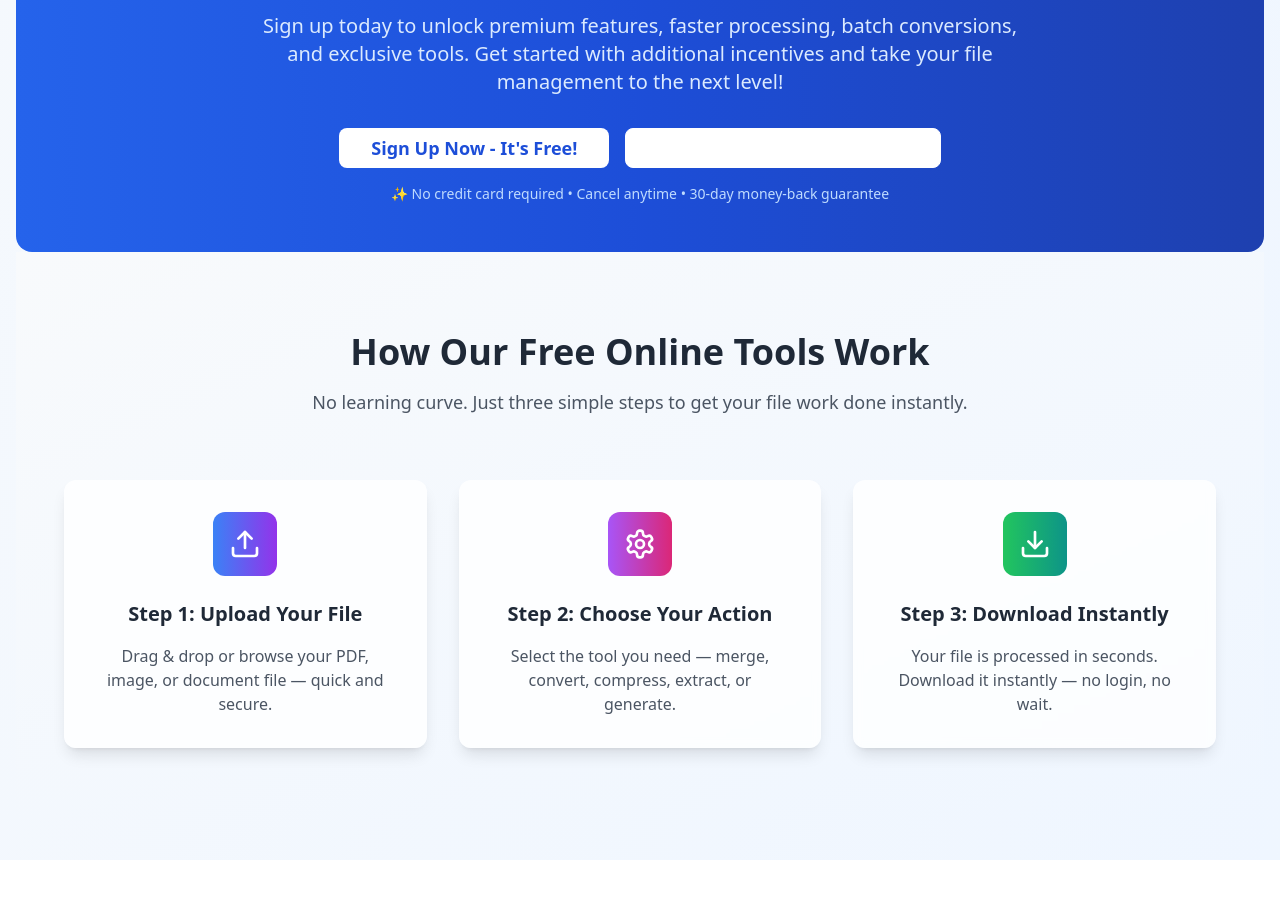
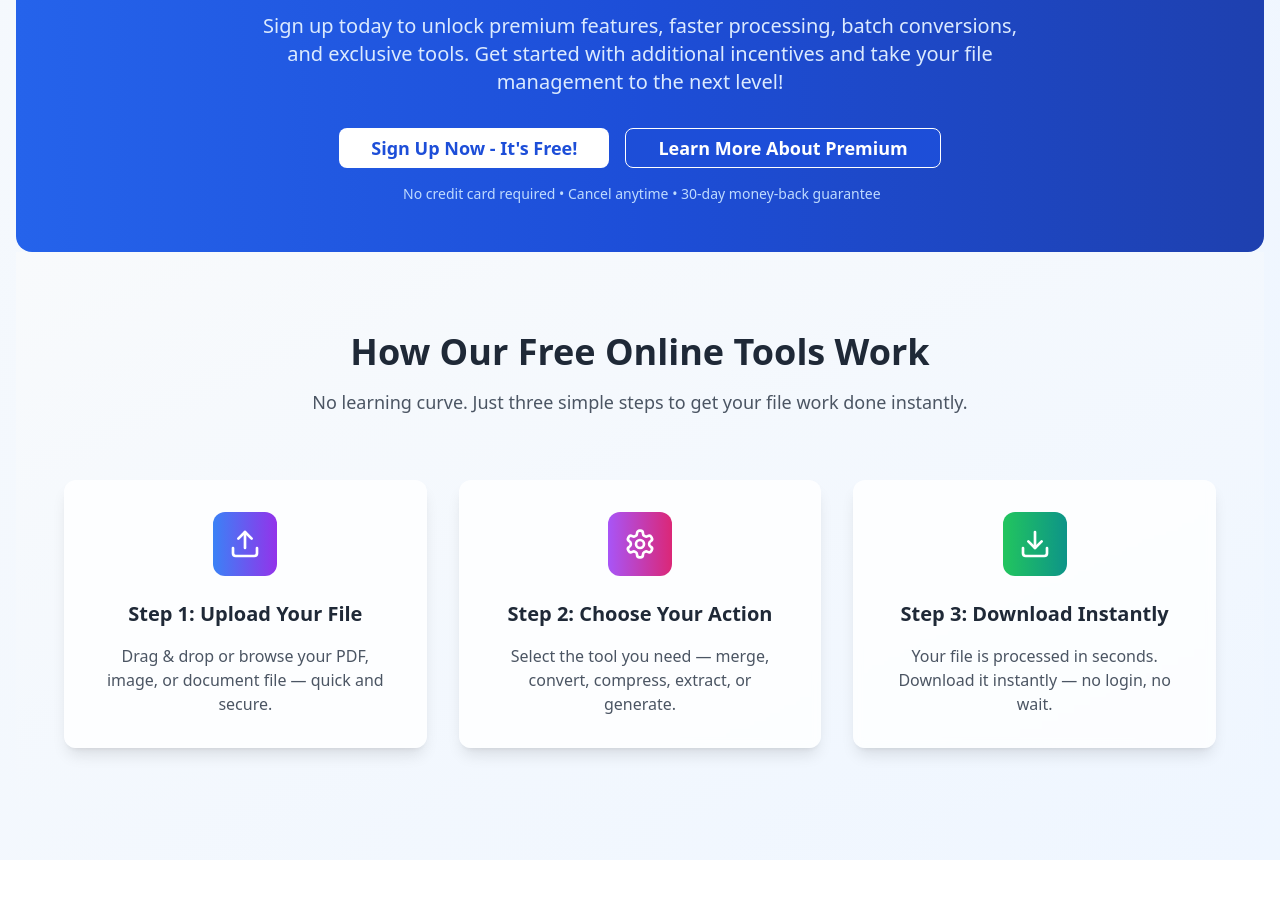
Before and after one commit to coderzafii/digital-document-suite-21, a React (Vite) app: page / in a window 1280 px wide. Shown: the part 2165-3063 px from the top of the page. Built offline with nearby package versions, Linux system fonts and the light colour scheme.

Commit message:
Visual edit in Lovable
Edited UI in Lovable

```diff
--- a/src/pages/Index.tsx
+++ b/src/pages/Index.tsx
@@ -7,7 +7,6 @@ import ConversionTool from "@/components/ConversionTool";
 import Header from "@/components/Header";
 import HowItWorksSection from "@/components/HowItWorksSection";
 import Footer from "@/components/Footer";
-
 const Index = () => {
   const [selectedTool, setSelectedTool] = useState<string | null>(null);
   const tools = [{
@@ -171,7 +170,6 @@ const Index = () => {
     toFormat: "TXT",
     gradient: "from-slate-500 to-gray-600"
   }];
-
   if (selectedTool) {
     const tool = tools.find(t => t.id === selectedTool);
     return <>
@@ -180,7 +178,6 @@ const Index = () => {
         <Footer />
       </>;
   }
-
   return <>
       <Header />
       <div className="min-h-screen bg-gradient-to-br from-slate-50 to-blue-50">
@@ -262,16 +259,14 @@ const Index = () => {
                 Get started with additional incentives and take your file management to the next level!
               </p>
               <div className="flex flex-col sm:flex-row gap-4 justify-center items-center">
-                <Button className="bg-white text-blue-700 hover:bg-blue-50 font-semibold px-8 py-3 rounded-lg text-lg">
+                <Button className="font-semibold px-8 py-3 rounded-lg text-lg bg-white text-blue-700">
                   Sign Up Now - It's Free!
                 </Button>
-                <Button variant="outline" className="border-white text-white hover:bg-white/10 font-semibold px-8 py-3 rounded-lg text-lg">
+                <Button variant="outline" className="border-white text-white font-semibold px-8 py-3 rounded-lg text-lg bg-blue-700 hover:bg-blue-600">
                   Learn More About Premium
                 </Button>
               </div>
-              <p className="text-sm text-blue-200 mt-4">
-                ✨ No credit card required • Cancel anytime • 30-day money-back guarantee
-              </p>
+              <p className="text-sm text-blue-200 mt-4"> No credit card required • Cancel anytime • 30-day money-back guarantee</p>
             </div>
           </div>
 
@@ -282,5 +277,4 @@ const Index = () => {
       <Footer />
     </>;
 };
-
 export default Index;
```
